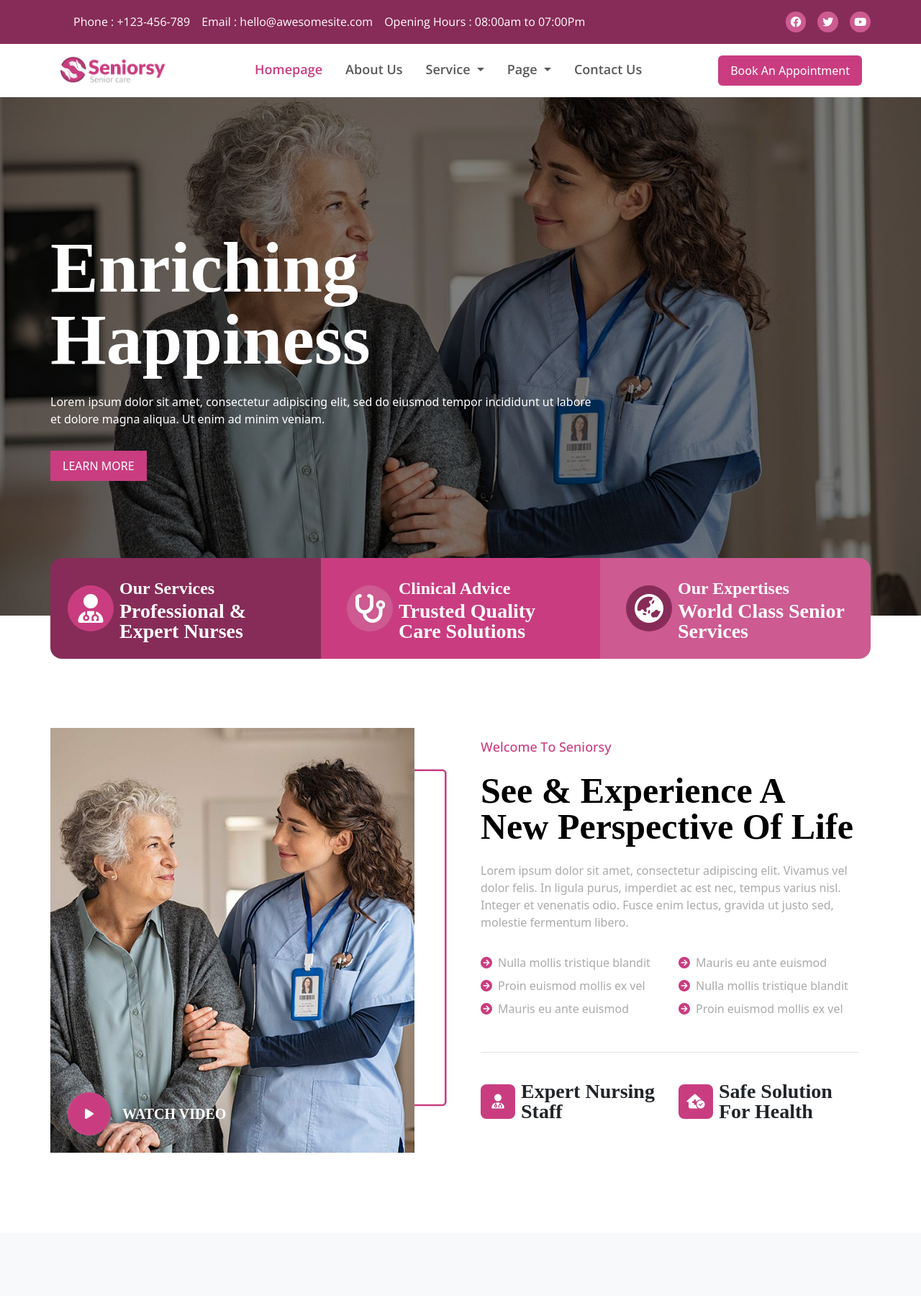
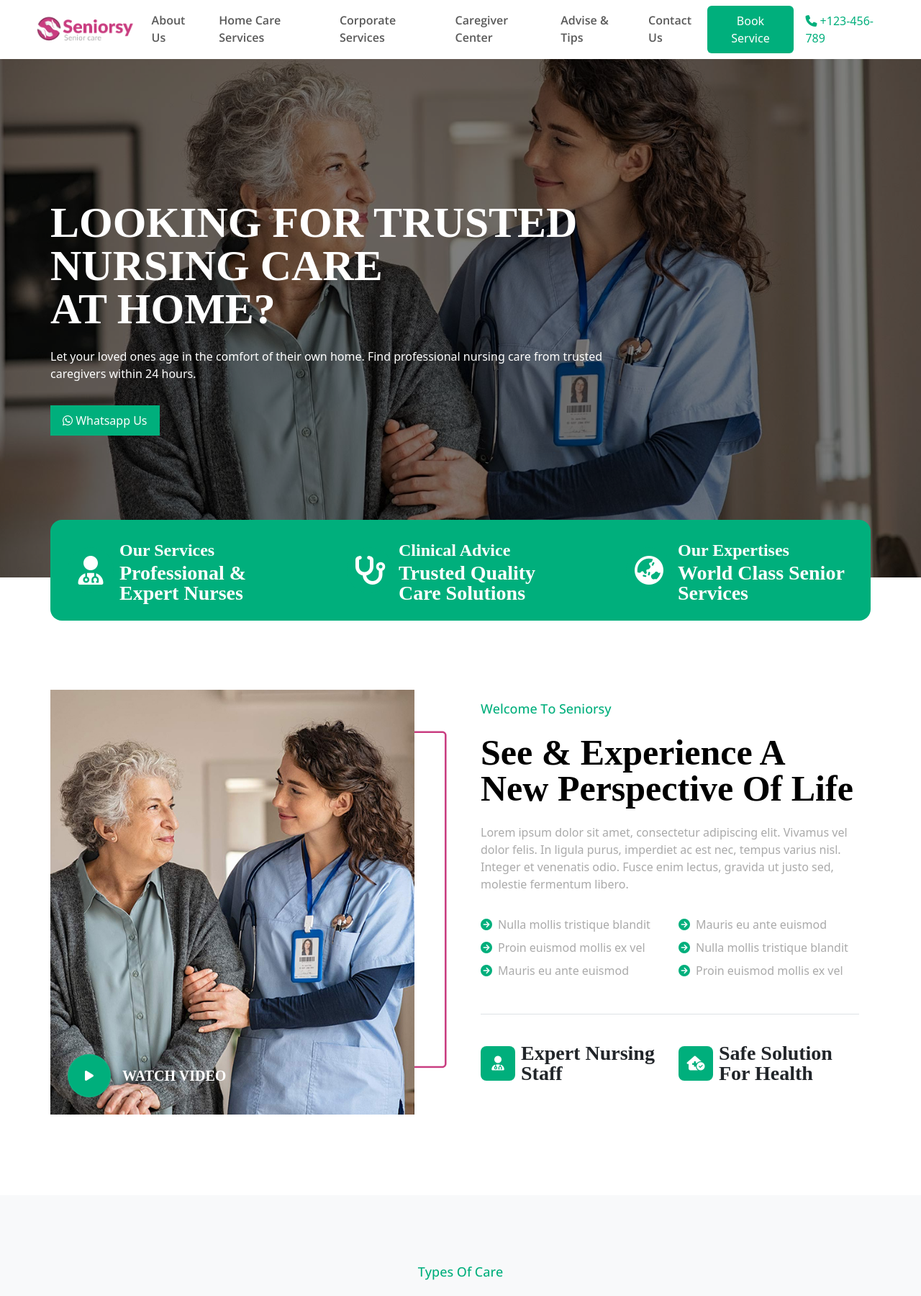
Before and after one commit to Do-Test-Live/W-Loving-Care, a PHP site: page / in a window 1280 px wide. Shown: the top 1800 px of the page at 72% size. Run offline with PHP 8.4, Linux system fonts and the light colour scheme; some web fonts are replaced.

Commit message:
18/11/2023

```diff
--- a/css/style.css
+++ b/css/style.css
@@ -44,16 +44,16 @@
 :root {
     --dark-bg: #111111;
     --secondary-dark: #222222;
-    --accent-color: #c93d80;
-    --accent-color-1: #872c58;
-    --accent-color-2: #cd5a91;
+    --accent-color: #00af7c;
+    --accent-color-1: #00af7c;
+    --accent-color-2: #00af7c;
     --gray-color: #aaaaaa;
     --font-1: 'Abhaya Libre', serif;
     --font-2: 'Open Sans', sans-serif;
 }
 
 h1 {
-    font-size: 100px;
+    font-size: 60px;
 }
 
 h2 {
@@ -190,10 +190,12 @@ a {
 #header {
     transition: all 0.5s ease;
 }
-
+.nav-padding{
+    padding: 0 50px;
+}
 .nav-link {
     border-bottom: 2px solid transparent;
-    font-size: 1.125rem;
+    font-size: 1rem;
 }
 
 .nav-link:hover {
--- a/index.html
+++ b/index.html
@@ -12,7 +12,7 @@
     <link rel="stylesheet" href="css/vendor/solid.css">
     <link rel="stylesheet" href="css/vendor/swiper-bundle.min.css">
     <link rel="stylesheet" href="css/style.css">
-    <title>Seniorsy - Homepage</title>
+    <title>EverCare - 24/7 Home Care and Nursing Service</title>
 </head>
 
 <body>
@@ -25,33 +25,10 @@
     <script src="js/vendor/isotope.pkgd.min.js"></script>
 
     <!-- Header -->
-    <section class="bg-accent-color-1 py-3">
-        <div class="r-container">
-            <div class="d-flex flex-lg-row flex-column justify-content-lg-between justify-content-center gap-3">
-                <ul class="d-flex m-0 flex-lg-row flex-column justify-content-center align-items-center gap-3 text-white font-2 text-center text-lg-start"
-                    style="list-style: none;">
-                    <li>Phone : +123-456-789</li>
-                    <li>Email : hello@awesomesite.com</li>
-                    <li>Opening Hours : 08:00am to 07:00Pm</li>
-                </ul>
-                <div class="social-container justify-content-center">
-                    <a href="https://www.facebook.com/" class="social-item">
-                        <i class="fa-brands fa-facebook"></i>
-                    </a>
-                    <a href="https://www.twitter.com/" class="social-item">
-                        <i class="fa-brands fa-twitter"></i>
-                    </a>
-                    <a href="https://www.youtube.com/" class="social-item">
-                        <i class="fa-brands fa-youtube"></i>
-                    </a>
-                </div>
-            </div>
-        </div>
-    </section>
     <section class="sticky-top bg-white">
-        <div class="r-container">
+        <div>
             <nav class="navbar navbar-expand-lg">
-                <div class="container-fluid">
+                <div class="container-fluid nav-padding">
                     <a class="navbar-brand" href="#">
                         <div class="logo-container">
                             <img src="image/logo.png" alt="" class="img-fluid">
@@ -65,22 +42,21 @@
                     <div class="collapse navbar-collapse" id="navbarSupportedContent">
                         <ul class="navbar-nav mx-auto mb-2 mb-lg-0 font-2 fw-semibold gap-lg-3">
                             <li class="nav-item">
-                                <a class="nav-link active" aria-current="page" href="index-2.html">Homepage</a>
+                                <a class="nav-link" href="#">About Us</a>
                             </li>
                             <li class="nav-item">
-                                <a class="nav-link" href="about_us.html">About Us</a>
+                                <a class="nav-link" href="#">Home Care Services</a>
                             </li>
-                            <li class="nav-item dropdown">
-                                <a class="nav-link dropdown-toggle" href="#" role="button" data-bs-toggle="dropdown"
-                                    aria-expanded="false">
-                                    Service
-                                </a>
-                                <ul class="dropdown-menu">
-                                    <li><a class="dropdown-item" href="service.html">Services</a></li>
-                                    <li><a class="dropdown-item" href="single_service.html">Single Services</a></li>
-                                </ul>
+                            <li class="nav-item">
+                                <a class="nav-link" href="#">Corporate Services</a>
                             </li>
-                            <li class="nav-item dropdown">
+                            <li class="nav-item">
+                                <a class="nav-link" href="#">Caregiver Center</a>
+                            </li>
+                            <li class="nav-item">
+                                <a class="nav-link" href="#">Advise & Tips</a>
+                            </li>
+                            <!--<li class="nav-item dropdown">
                                 <a class="nav-link dropdown-toggle" href="#" role="button" data-bs-toggle="dropdown"
                                     aria-expanded="false">
                                     Page
@@ -92,13 +68,14 @@
                                     <li><a class="dropdown-item" href="single_post.html">Single Post</a></li>
                                     <li><a class="dropdown-item" href="404.html">404</a></li>
                                 </ul>
-                            </li>
+                            </li>-->
                             <li class="nav-item">
                                 <a class="nav-link" href="contact.html">Contact Us</a>
                             </li>
                         </ul>
-                        <a href="#" type="button" class="btn button bg-accent-color" type="submit">Book An
-                            Appointment</a>
+                        <a href="#" type="button" class="btn button bg-accent-color me-3" type="submit">Book Service</a>
+                        <a href="#" style="color: #00af7c;"><i class="fa-solid fa-phone"></i>
+                            +123-456-789</a>
                     </div>
                 </div>
             </nav>
@@ -115,12 +92,11 @@
                 <div class="image-overlay"></div>
                 <div class="d-flex flex-column justify-content-center gap-3 h-100 position-relative"
                     style="max-width: 768px; z-index: 2;">
-                    <h1 class="text-title text-white fw-bold font-1 lh-1">Enriching <br> Happiness</h1>
-                    <p class="text-white f-18 text-font">Lorem ipsum dolor sit amet, consectetur adipiscing elit, sed do
-                        eiusmod tempor incididunt ut labore et dolore magna aliqua. Ut enim ad minim veniam.</p>
+                    <h1 class="text-title text-white fw-bold font-1 lh-1">LOOKING FOR TRUSTED NURSING CARE  <br> AT HOME?</h1>
+                    <p class="text-white f-18 text-font">Let your loved ones age in the comfort of their own home. Find professional nursing care from trusted caregivers within 24 hours.</p>
                     <div>
                         <a type="button" href="about_us.html"
-                            class="btn bg-accent-color text-font rounded-0">LEARN MORE</a>
+                            class="btn bg-accent-color text-font rounded-0"><i class="fa-brands fa-whatsapp"></i> Whatsapp Us</a>
                     </div>
                 </div>
             </div>
```
